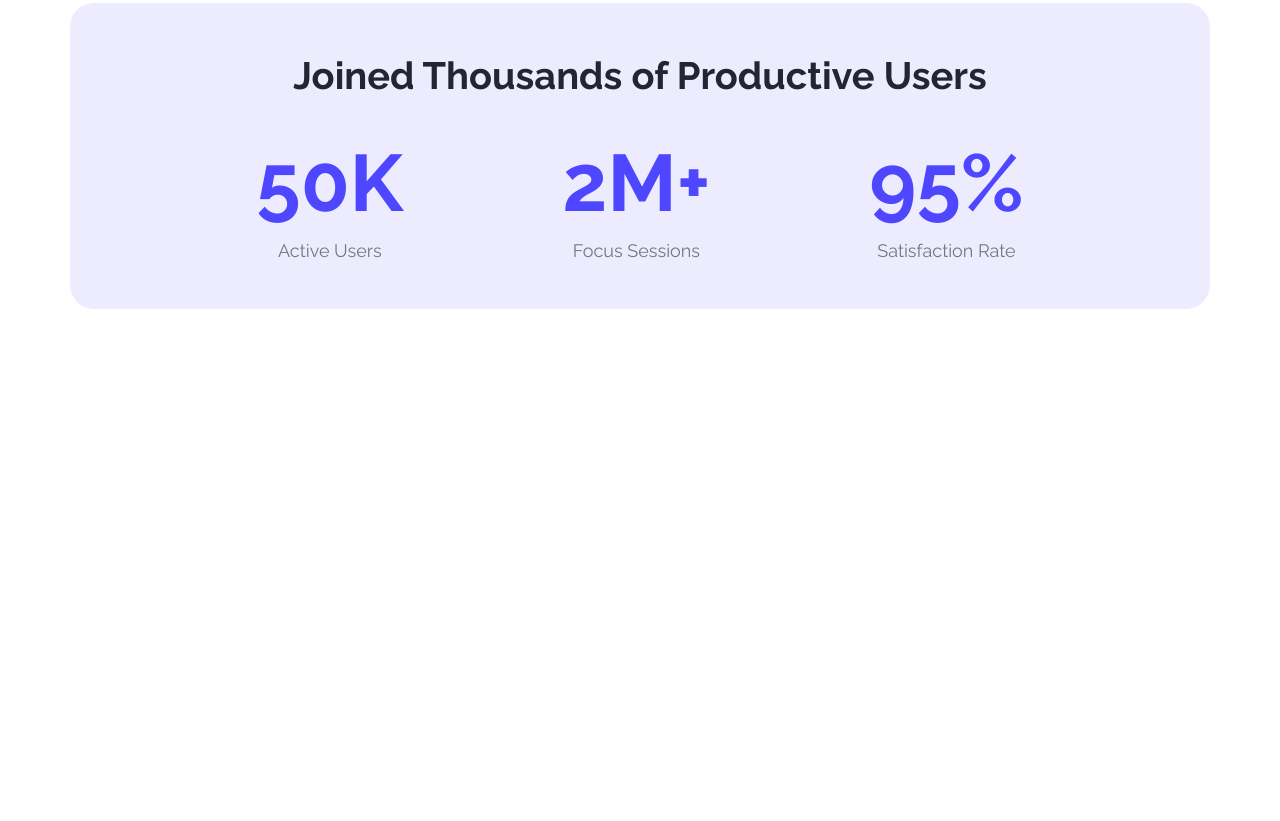
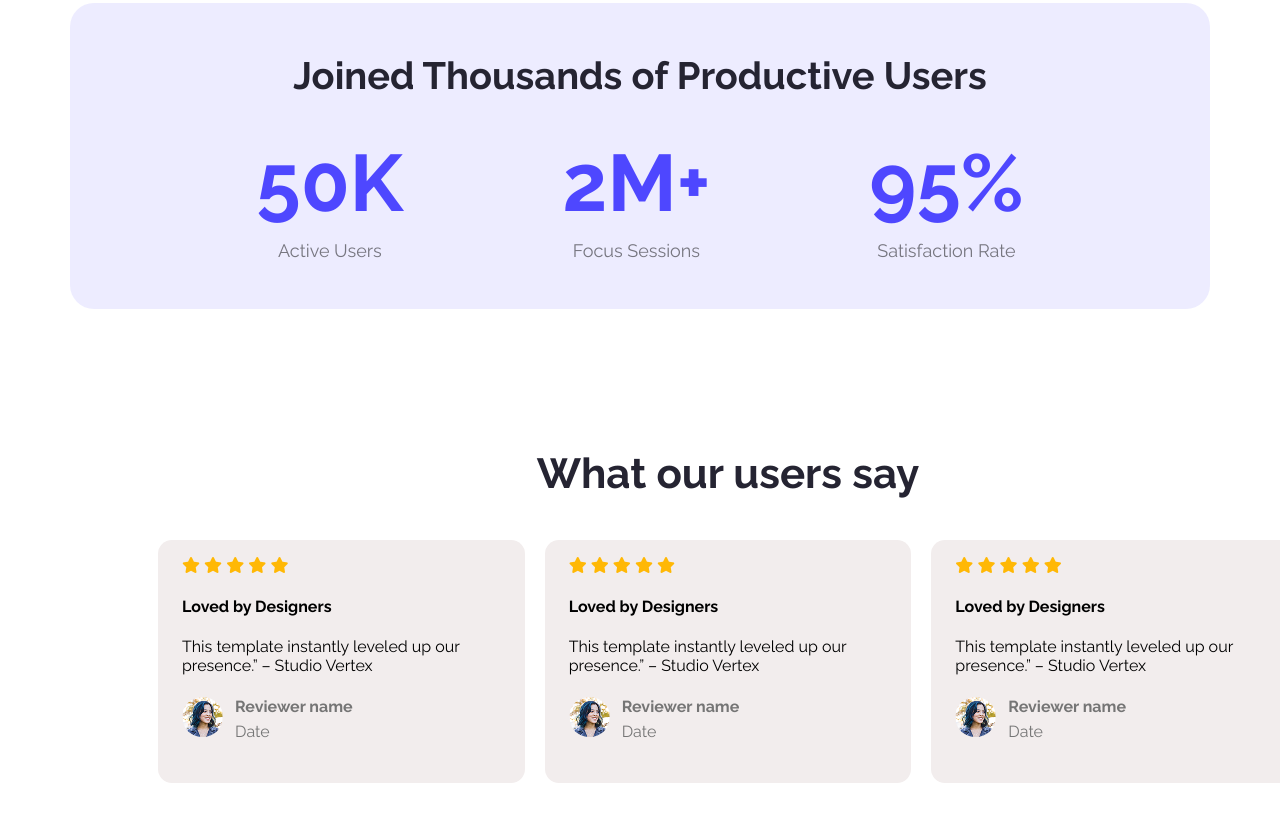
Before and after one commit to isaniul111/assignment-one-hero, a plain HTML site: page index.html in a window 1280 px wide. Shown: the part 1300-2121 px from the top of the page. Before the commit the page ends 1617 px from the top, so only its background shows below. Drawn offline with Linux system fonts and the light colour scheme.

Commit message:
review section added

```diff
--- a/index.html
+++ b/index.html
@@ -13,6 +13,10 @@
     <link rel="preconnect" href="https://fonts.googleapis.com" />
     <link rel="preconnect" href="https://fonts.gstatic.com" crossorigin />
     <link rel="stylesheet" href="styles/style.css" />
+    <script
+      src="https://kit.fontawesome.com/6532b6f6c8.js"
+      crossorigin="anonymous"
+    ></script>
   </head>
   <body class="raleway-font">
     <header class="header">
@@ -42,7 +46,9 @@
               Explore the live preview and imagine your brand in this bold new
               look.
             </h4>
-            <button class="action-button button-common">Launch Live Preview</button>
+            <button class="action-button button-common">
+              Launch Live Preview
+            </button>
           </div>
           <div>
             <img class="action-image" src="/Assets/wc-big.png" alt="" />
@@ -72,9 +78,86 @@
         </div>
       </section>
       <!-- review section begines hare  -->
-      <section class="review"></section>
+      <section class="review">
+        <div class="parent-review">
+          <h3 class="review-title">What our users say</h3>
+          <div class="main-review">
+            <div class="review-rating">
+              <p class="review-icon">
+                <i class="fa-solid fa-star" style="color: #FFB805;"></i>
+                <i class="fa-solid fa-star" style="color: #FFB805;"></i>
+                <i class="fa-solid fa-star" style="color: #FFB805;"></i>
+                <i class="fa-solid fa-star" style="color: #FFB805;"></i>
+                <i class="fa-solid fa-star" style="color: #FFB805;"></i>
+              </p>
+              <h4 class="rating-by">Loved by Designers</h4>
+              <p class="rating-by-desc">
+                This template instantly leveled up our presence.” – Studio
+                Vertex
+              </p>
+              <div class="reviewer-desc">
+                <div>
+                  <img class="reviewer-image" src="/Assets/avatar.png" alt="" />
+                </div>
+                <div>
+                  <h4 class="reviewer-name">Reviewer name</h4>
+                  <p class="review-date">Date</p>
+                </div>
+              </div>
+            </div>
+            <div class="review-rating">
+              <p class="review-icon">
+               <i class="fa-solid fa-star" style="color: #FFB805;"></i>
+                <i class="fa-solid fa-star" style="color: #FFB805;"></i>
+                <i class="fa-solid fa-star" style="color: #FFB805;"></i>
+                <i class="fa-solid fa-star" style="color: #FFB805;"></i>
+                <i class="fa-solid fa-star" style="color: #FFB805;"></i>
+              </p>
+              <h4 class="rating-by">Loved by Designers</h4>
+              <p class="rating-by-desc">
+                This template instantly leveled up our presence.” – Studio
+                Vertex
+              </p>
+              <div class="reviewer-desc">
+                <div>
+                  <img class="reviewer-image" src="/Assets/avatar.png" alt="" />
+                </div>
+                <div>
+                  <h4 class="reviewer-name">Reviewer name</h4>
+                  <p class="review-date">Date</p>
+                </div>
+              </div>
+            </div>
+            <div class="review-rating">
+              <p class="review-icon">
+                <i class="fa-solid fa-star" style="color: #FFB805;"></i>
+                <i class="fa-solid fa-star" style="color: #FFB805;"></i>
+                <i class="fa-solid fa-star" style="color: #FFB805;"></i>
+                <i class="fa-solid fa-star" style="color: #FFB805;"></i>
+                <i class="fa-solid fa-star" style="color: #FFB805;"></i>
+              </p>
+              <h4 class="rating-by">Loved by Designers</h4>
+              <p class="rating-by-desc">
+                This template instantly leveled up our presence.” – Studio
+                Vertex
+              </p>
+              <div class="reviewer-desc">
+                <div >
+                  <img class="reviewer-image" src="/Assets/avatar.png" alt="" />
+                </div>
+                <div>
+                  <h4 class="reviewer-name">Reviewer name</h4>
+                  <p class="review-date">Date</p>
+                </div>
+              </div>
+            </div>
+          </div>
+        </div>
+      </section>
       <!-- ready-focus section begains hare  -->
-      <section class="ready-focus"></section>
+      <section class="ready-focus">
+
+      </section>
       <!-- news-ready or form section begains hare  -->
       <section class="newsletter"></section>
     </main>
--- a/styles/style.css
+++ b/styles/style.css
@@ -24,6 +24,7 @@
   font-size: 42px;
   font-weight: bold;
 }
+
 /* header work stat hare  */
 .header{
   width: 1440px;
@@ -132,3 +133,41 @@
   color: rgba(0, 0, 0, 0.5);
   margin-top: 10px;
 }
+/* revier section style begains hare  */
+.parent-review{
+  width: 1140px;
+  height: 342px;
+  margin:0 auto;
+  margin: 140px 150px;
+}
+.review-title{
+  font-size: 42px;
+  font-weight: bold;
+  color: rgba(37, 36, 50, 1);
+  text-align: center;
+
+}
+.main-review{
+  display: flex;
+  gap: 20px;
+
+}
+.review-rating{
+  width: 366px;
+  height: 243px;
+  background-color: #F2EDED;
+  border-radius: 14px;
+  padding: 0px 24px;
+  }
+.reviewer-desc{
+  display: flex;
+  gap: 6px;
+  align-items: center;
+}
+.reviewer-name,.review-date{
+  color:rgba(117, 117, 117, 1);
+  margin: 6px;
+}
+.reviewer-image{
+ border-radius: 50%;
+}
```
